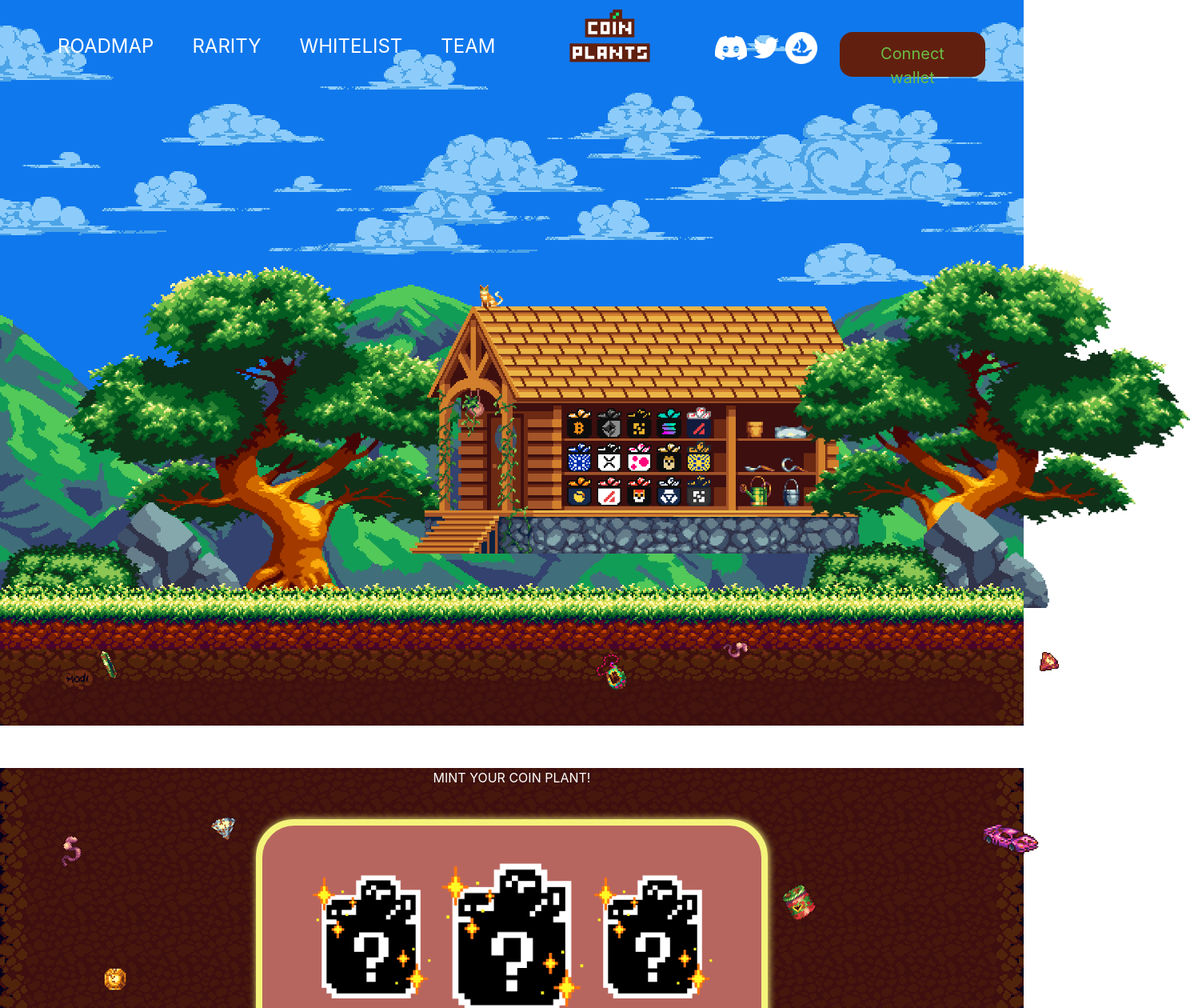
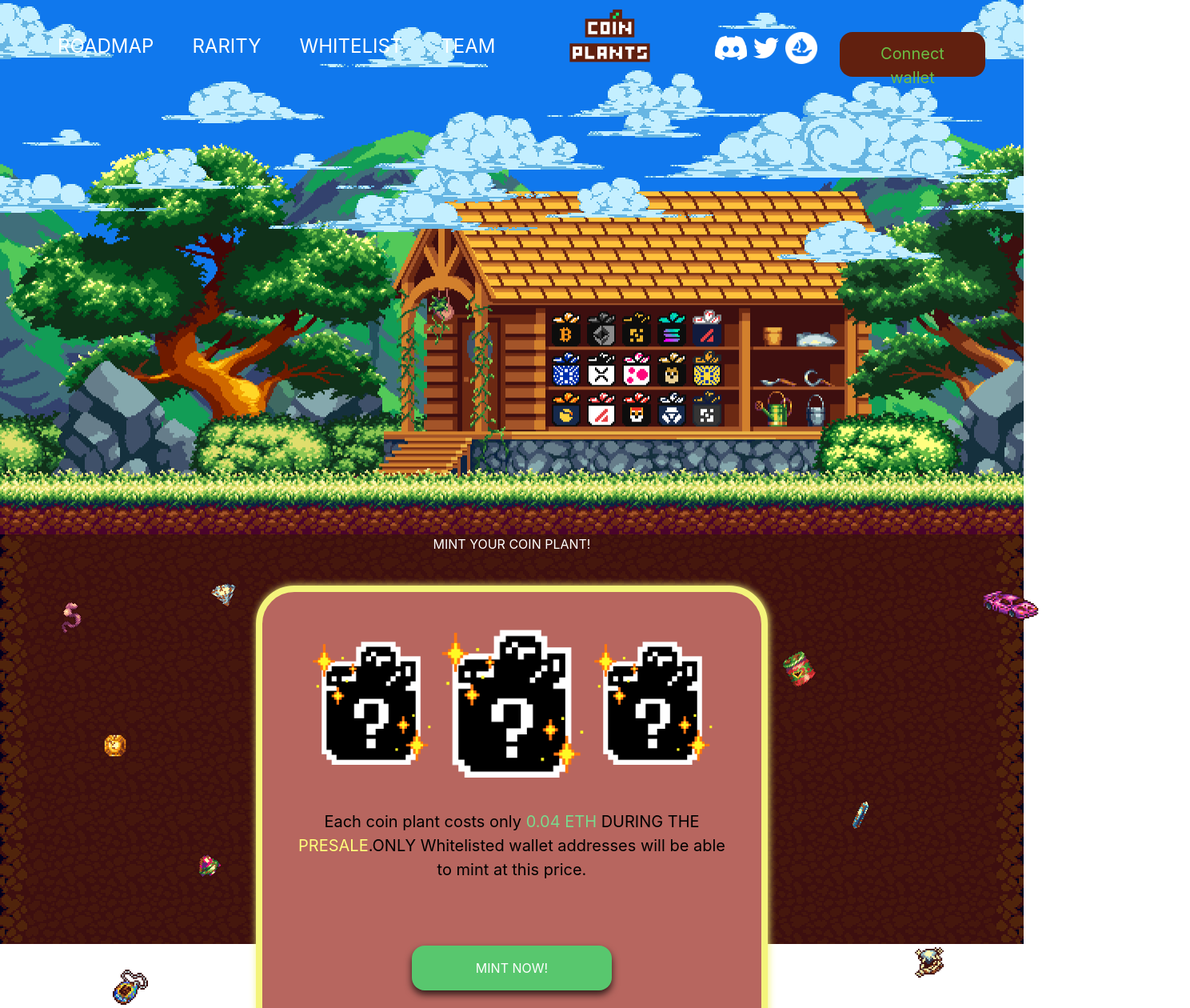
Before and after one commit to usama-mk/coin-planets, a React (Create React App) app: page / in a window 1280 px wide. Shown: the top 1260 px of the page at 80% size, 1488 px wide, since content can reach past the window. Built offline with nearby package versions, Linux system fonts and the light colour scheme.

Commit message:
page 2 cliped scroll progress

```diff
--- a/src/App.js
+++ b/src/App.js
@@ -2,11 +2,13 @@ import logo from './logo.svg';
 import './App.css';
 import PageTop from './Components/PageTop';
 import Underground from './Components/Underground';
+import PageTop2 from './Components/PageTop2';
 
 function App() {
   return (
     <div className="App">
-      <PageTop/>
+      {/* <PageTop/> */}
+      <PageTop2/>
       <Underground/>
     </div>
   );
--- /dev/null
+++ b/src/Components/PageTop2.js
@@ -0,0 +1,43 @@
+import React, { useEffect, useState } from "react";
+import skyBG from "../assets/sky-color.png";
+import clouds from "../assets/horizon-clouds.png";
+import mountains from "../assets/horizon-mountains.png";
+import bushes from "../assets/background-bushes.png";
+import rocks from "../assets/foreground-rocks.png";
+import tree from "../assets/foreground-tree.png";
+import treeTwo from "../assets/topLeftTree.png";
+import house from "../assets/house.png";
+import ground from "../assets/foreground-ground.png";
+import underGround from "../assets/foreground-underground.png";
+import eegGem4 from "../assets/eegg-gem4-dirty.png";
+import eegHodl from "../assets/eegg-hodl.png";
+import eegTama from "../assets/eegg-tamagochi1-dirty.png";
+import eegWorm from "../assets/eegg-worm.png";
+import gem6Dirty from "../assets/eegg-gem6-dirty.png";
+import site from "../assets/Site_header_No_Sky_.png";
+import '../index.css'
+import Header from "./Header";
+
+function PageTop2() {
+  const [offsetY, setOffsetY] = useState(0);
+  const handleScroll = () => setOffsetY(window.pageYOffset);
+
+  useEffect(() => {
+    window.addEventListener("scroll", handleScroll);
+    console.log(offsetY)
+    return () => window.removeEventListener("scroll", handleScroll);
+  }, [offsetY]);
+  return (
+    <div  style={{ transform: `translateY(${offsetY * 0.8}px)` }} className="PageTop skyBG max-w-full overflow-x-clip mb-0">
+       <Header/>
+       {/* <div className="cloudsImg"> */}
+           <img  style={{ transform: `translateY(${offsetY * 5}px)` }}  src={clouds} alt="" />
+       {/* </div> */}
+       <div   className="site mt-[-380px]">
+           <img src={site} alt="" />
+       </div>
+    </div>
+  );
+}
+
+export default PageTop2;
--- a/src/Components/Underground.js
+++ b/src/Components/Underground.js
@@ -16,8 +16,8 @@ import End from './End'
 
 function Underground() {
   return (
-    <div className='relative top-20'>
-        <div className="undergroundBG absolute top-40">
+    <div className='relative '>
+        <div className="undergroundBG ">
         <img className='' src={underGroundCont} alt="" />
 
        <div className="underContainer absolute top-0 w-full text-center">
--- a/src/index.css
+++ b/src/index.css
@@ -27,7 +27,16 @@ html {
 ::-webkit-scrollbar-thumb {
   background: #FF0000;
 }
-
+.skyBG{
+  background-image: url('./assets/sky-color.png');
+  position: relative;
+  background-attachment: fixed;
+  background-position: center;
+  max-width: 100vw;
+  background-repeat:  no-repeat;
+  background-size: cover;
+  /* height: 100vh; */
+}
 /* .topGrouped{
   background-image: url('/src/assets/sky-color.png');
   position: relative;
```
Also changed, not shown: src/assets/Site_header_No_Sky_.png (added).
